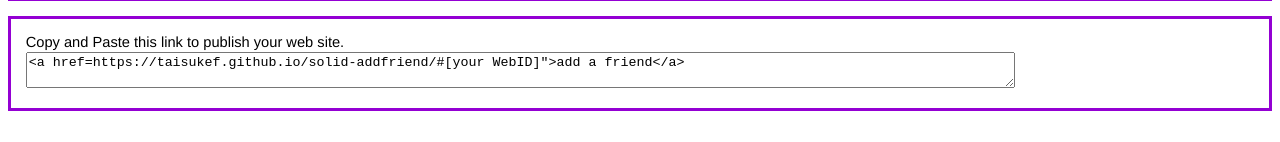
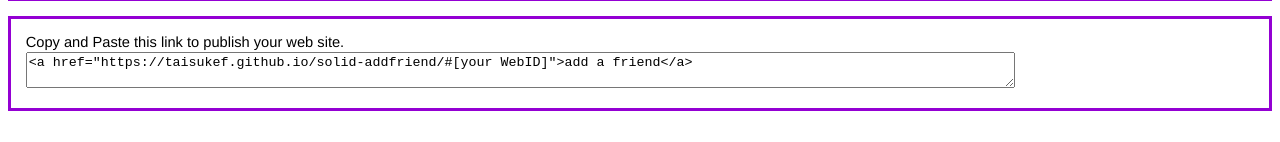
Before and after one commit to taisukef/solid-addfriend, a plain HTML site: page index.html in a window 1280 px wide. Shown: the part 181-323 px from the top of the page. Drawn offline with Linux system fonts and the light colour scheme.

Commit message:
Update index.html

```diff
--- a/index.html
+++ b/index.html
@@ -18,7 +18,7 @@
 
 <p style="border: 3px solid #9400d3; padding: 1em;">
 	Copy and Paste this link to publish your web site.<br>
-	<textarea id="link">&lt;a href=https://taisukef.github.io/solid-addfriend/#[your WebID]"&gt;add a friend&lt;/a&gt;</textarea>
+	<textarea id="link">&lt;a href="https://taisukef.github.io/solid-addfriend/#[your WebID]"&gt;add a friend&lt;/a&gt;</textarea>
 </p>
 
 <p>
```
